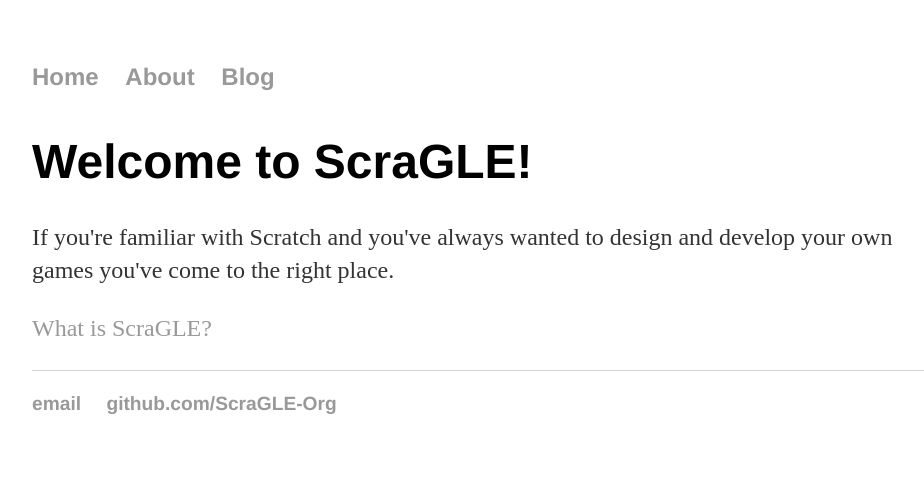
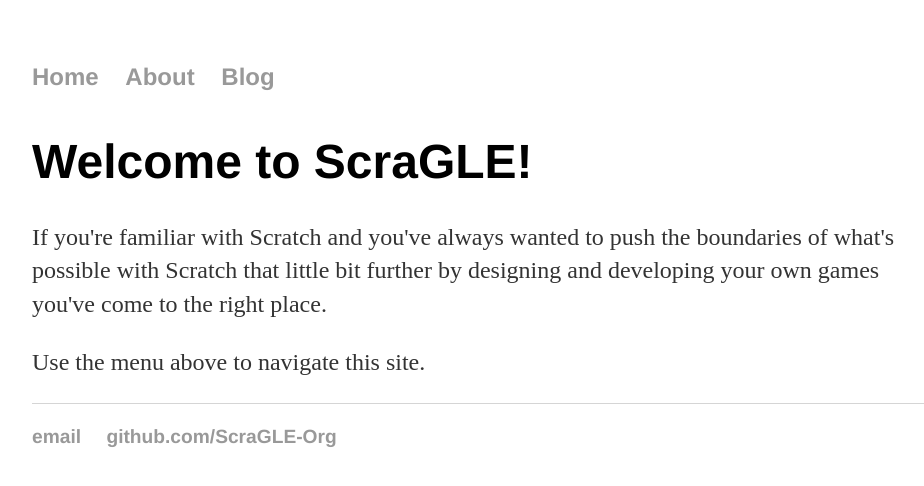
Before and after one commit to ScraGLE-Org/ScraGLE-Org.github.io, a Jekyll site: the page built from index.html, in a window 1280 px wide. Shown: the top 486 px of the page, without its empty margins (160-1084 px from the left). Built offline with Jekyll 4.4.1, drawn with Linux system fonts in a browser that asks for light colours.

Commit message:
Update index.html
tweaks

```diff
--- a/index.html
+++ b/index.html
@@ -4,6 +4,11 @@
 ---
 <div class="blurb">
 	<h1>Welcome to ScraGLE!</h1>
-	<p>If you're familiar with Scratch and you've always wanted to design and develop your own games you've come to the right place.</p>
-	<p><a href="/about">What is ScraGLE?</a></p>
+	<p>
+		If you're familiar with Scratch and you've always wanted to push the boundaries of what's possible with
+		Scratch that little bit further by designing and developing your own games you've come to the right place.
+	</p>
+	<p>
+		Use the menu above to navigate this site.
+	</p>
 </div><!-- /.blurb -->
```
